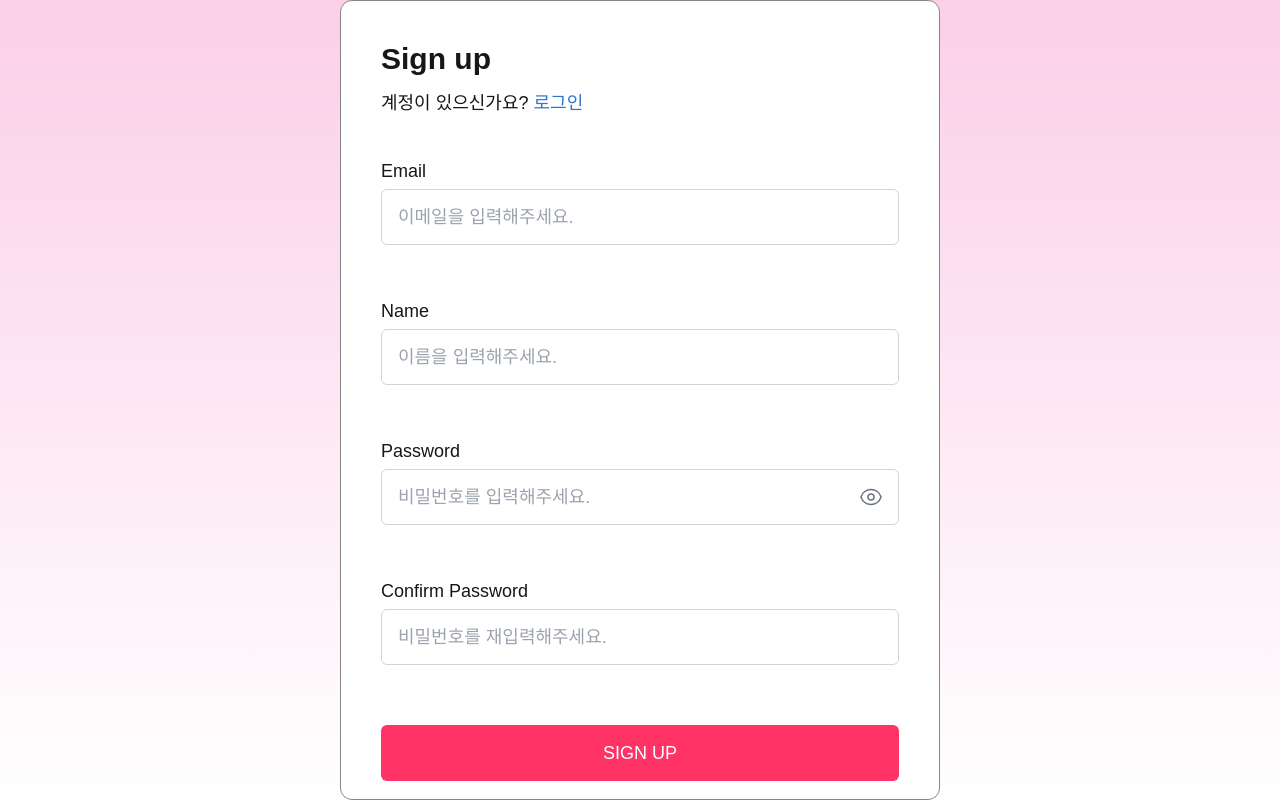
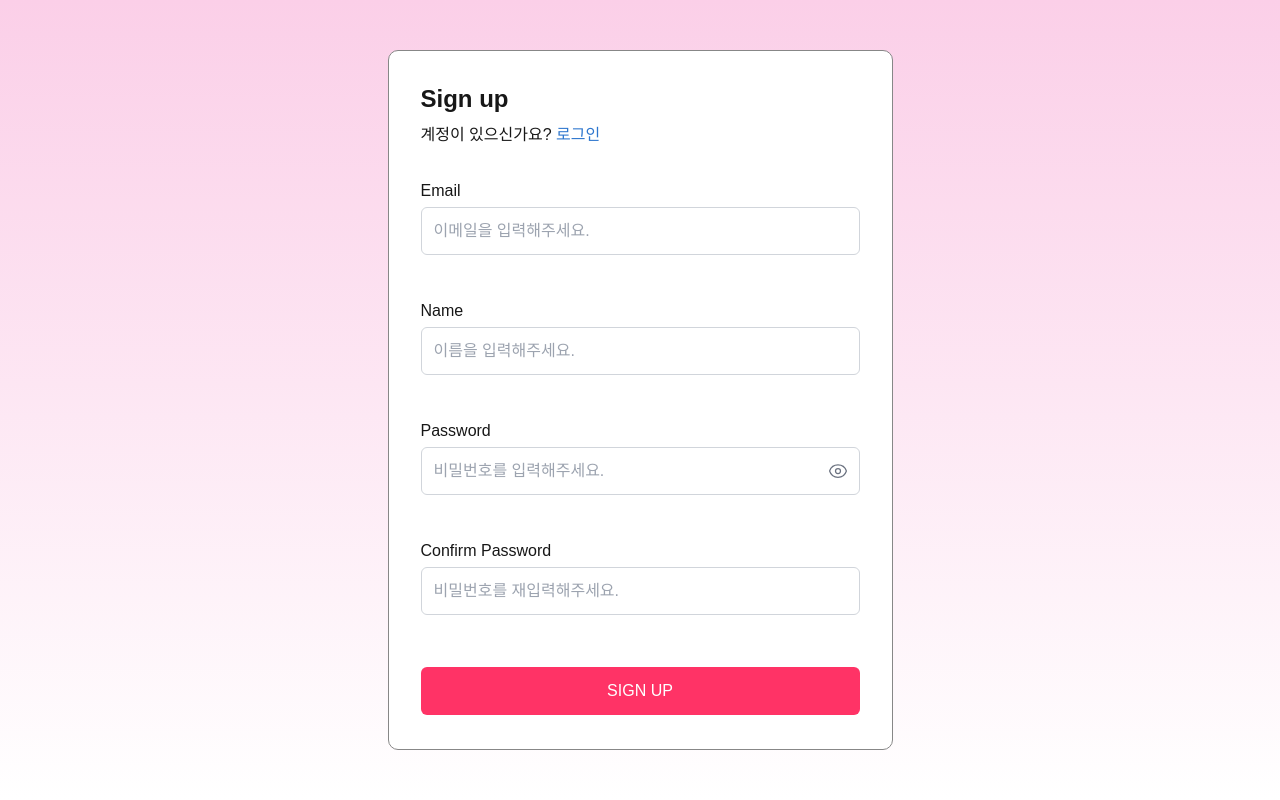
Before and after one commit to wf4-2/manitto, a Next.js app: page /signup in a window 1280 px wide. Built offline with nearby package versions, Linux system fonts and the light colour scheme.

Commit message:
💄 로그인, 회원가입 폼 크기 조절

```diff
--- a/src/components/LoginForm.tsx
+++ b/src/components/LoginForm.tsx
@@ -1,6 +1,6 @@
-"use client";
+'use client';
 
-import { useState } from "react";
+import { useState } from 'react';
 import { login } from '../app/(auth)/actions';
 
 export default function LoginForm() {
@@ -22,22 +22,22 @@ export default function LoginForm() {
   return (
     <form
       onSubmit={handleSubmit}
-      className="w-[600px] h-[800px] flex-shrink-0 rounded-[12px] border-[0.5px] border-[#878787] bg-white p-10 flex flex-col justify-between"
+      className="w-[505px] h-[700px] flex-shrink-0 rounded-[10px] border-[0.5px] border-[#878787] bg-white p-8 flex flex-col justify-between"
     >
-      <div className="space-y-10">
-        <div className="space-y-3">
-          <h1 className="text-3xl font-semibold">Login</h1>
-          <p className="text-lg">
-            계정이 없으신가요?{" "}
+      <div>
+        <div className="space-y-2 mb-8">
+          <h1 className="text-2xl font-semibold">Login</h1>
+          <p className="text-base">
+            계정이 없으신가요?{' '}
             <a href="/signup" className="text-[#2D76CE] hover:underline">
               가입하기
             </a>
           </p>
         </div>
 
-        <div className="space-y-8">
-          <div className="space-y-3">
-            <label htmlFor="email" className="text-lg font-medium">
+        <div className="space-y-6 mb-16">
+          <div className="space-y-2">
+            <label htmlFor="email" className="text-base font-medium">
               Email
             </label>
             <input
@@ -45,29 +45,29 @@ export default function LoginForm() {
               name="email"
               type="email"
               placeholder="이메일을 입력해주세요."
-              className="w-full h-14 px-4 py-2 text-lg border border-gray-300 rounded-md focus:outline-none focus:ring-2 focus:ring-[#2D76CE]"
+              className="w-full h-12 px-3 py-2 text-base border border-gray-300 rounded-md focus:outline-none focus:ring-2 focus:ring-[#2D76CE]"
             />
             <p className="h-4 text-red-500 text-sm">
-              {errors.email?.[0] || ""}
+              {errors.email?.[0] || ''}
             </p>
           </div>
 
-          <div className="space-y-3">
-            <label htmlFor="password" className="text-lg font-medium">
+          <div className="space-y-2">
+            <label htmlFor="password" className="text-base font-medium">
               Password
             </label>
             <div className="relative">
               <input
                 id="password"
                 name="password"
-                type={showPassword ? "text" : "password"}
+                type={showPassword ? 'text' : 'password'}
                 placeholder="비밀번호를 입력해주세요."
-                className="w-full h-14 px-4 py-2 pr-12 text-lg border border-gray-300 rounded-md focus:outline-none focus:ring-2 focus:ring-[#2D76CE]"
+                className="w-full h-12 px-3 py-2 pr-10 text-base border border-gray-300 rounded-md focus:outline-none focus:ring-2 focus:ring-[#2D76CE]"
               />
               <button
                 type="button"
                 onClick={() => setShowPassword(!showPassword)}
-                className="absolute right-4 top-1/2 -translate-y-1/2 text-gray-500 hover:text-gray-700"
+                className="absolute right-3 top-1/2 -translate-y-1/2 text-gray-500 hover:text-gray-700"
               >
                 {showPassword ? (
                   <svg
@@ -76,7 +76,7 @@ export default function LoginForm() {
                     viewBox="0 0 24 24"
                     strokeWidth={1.5}
                     stroke="currentColor"
-                    className="w-6 h-6"
+                    className="w-5 h-5"
                   >
                     <path
                       strokeLinecap="round"
@@ -91,7 +91,7 @@ export default function LoginForm() {
                     viewBox="0 0 24 24"
                     strokeWidth={1.5}
                     stroke="currentColor"
-                    className="w-6 h-6"
+                    className="w-5 h-5"
                   >
                     <path
                       strokeLinecap="round"
@@ -110,7 +110,7 @@ export default function LoginForm() {
           </div>
         </div>
 
-        <button className="w-full h-14 bg-[#ff3366] hover:bg-pink-300/90 text-white text-lg font-medium rounded-md transition-colors">
+        <button className="w-full h-12 bg-[#ff3366] hover:bg-pink-300/90 text-white text-base font-medium rounded-md transition-colors">
           LOGIN
         </button>
       </div>
--- a/src/components/SignupForm.tsx
+++ b/src/components/SignupForm.tsx
@@ -1,7 +1,7 @@
-"use client";
+'use client';
 
-import { useState } from "react";
-import { signup } from "../app/(auth)/actions";
+import { useState } from 'react';
+import { signup } from '../app/(auth)/actions';
 
 export default function SignupForm() {
   const [showPassword, setShowPassword] = useState(false);
@@ -22,23 +22,23 @@ export default function SignupForm() {
   return (
     <form
       onSubmit={handleSubmit}
-      className="w-[600px] h-[800px] flex-shrink-0 rounded-[12px] border-[0.5px] border-[#878787] bg-white p-10 flex flex-col justify-between"
+      className="w-[505px] h-[700px] flex-shrink-0 rounded-[10px] border-[0.5px] border-[#878787] bg-white p-8 flex flex-col justify-between"
     >
-      <div className="space-y-10">
-        <div className="space-y-3">
-          <h1 className="text-3xl font-semibold">Sign up</h1>
-          <p className="text-lg">
-            계정이 있으신가요?{" "}
+      <div className="space-y-8">
+        <div className="space-y-2">
+          <h1 className="text-2xl font-semibold">Sign up</h1>
+          <p className="text-base">
+            계정이 있으신가요?{' '}
             <a href="/login" className="text-[#2D76CE] hover:underline">
               로그인
             </a>
           </p>
         </div>
 
-        <div className="space-y-8">
+        <div className="space-y-6">
           {/* Email Field */}
           <div className="space-y-1">
-            <label htmlFor="email" className="text-lg font-medium">
+            <label htmlFor="email" className="text-base font-medium">
               Email
             </label>
             <input
@@ -46,16 +46,16 @@ export default function SignupForm() {
               name="email"
               type="email"
               placeholder="이메일을 입력해주세요."
-              className="w-full h-14 px-4 py-2 text-lg border border-gray-300 rounded-md focus:outline-none focus:ring-2 focus:ring-[#2D76CE]"
+              className="w-full h-12 px-3 py-2 text-base border border-gray-300 rounded-md focus:outline-none focus:ring-2 focus:ring-[#2D76CE]"
             />
             <p className="h-4 text-red-500 text-sm">
-              {errors.email?.[0] || ""}
+              {errors.email?.[0] || ''}
             </p>
           </div>
 
           {/* Name Field */}
           <div className="space-y-1">
-            <label htmlFor="name" className="text-lg font-medium">
+            <label htmlFor="name" className="text-base font-medium">
               Name
             </label>
             <input
@@ -63,30 +63,28 @@ export default function SignupForm() {
               name="name"
               type="text"
               placeholder="이름을 입력해주세요."
-              className="w-full h-14 px-4 py-2 text-lg border border-gray-300 rounded-md focus:outline-none focus:ring-2 focus:ring-[#2D76CE]"
+              className="w-full h-12 px-3 py-2 text-base border border-gray-300 rounded-md focus:outline-none focus:ring-2 focus:ring-[#2D76CE]"
             />
-            <p className="h-4 text-red-500 text-sm">
-              {errors.name?.[0] || ""}
-            </p>
+            <p className="h-4 text-red-500 text-sm">{errors.name?.[0] || ''}</p>
           </div>
 
           {/* Password Field */}
           <div className="space-y-1">
-            <label htmlFor="password" className="text-lg font-medium">
+            <label htmlFor="password" className="text-base font-medium">
               Password
             </label>
             <div className="relative">
               <input
                 id="password"
                 name="password"
-                type={showPassword ? "text" : "password"}
+                type={showPassword ? 'text' : 'password'}
                 placeholder="비밀번호를 입력해주세요."
-                className="w-full h-14 px-4 py-2 pr-12 text-lg border border-gray-300 rounded-md focus:outline-none focus:ring-2 focus:ring-[#2D76CE]"
+                className="w-full h-12 px-3 py-2 pr-10 text-base border border-gray-300 rounded-md focus:outline-none focus:ring-2 focus:ring-[#2D76CE]"
               />
               <button
                 type="button"
                 onClick={() => setShowPassword(!showPassword)}
-                className="absolute right-4 top-1/2 -translate-y-1/2 text-gray-500 hover:text-gray-700"
+                className="absolute right-3 top-1/2 -translate-y-1/2 text-gray-500 hover:text-gray-700"
               >
                 {showPassword ? (
                   <svg
@@ -95,7 +93,7 @@ export default function SignupForm() {
                     viewBox="0 0 24 24"
                     strokeWidth={1.5}
                     stroke="currentColor"
-                    className="w-6 h-6"
+                    className="w-5 h-5"
                   >
                     <path
                       strokeLinecap="round"
@@ -110,7 +108,7 @@ export default function SignupForm() {
                     viewBox="0 0 24 24"
                     strokeWidth={1.5}
                     stroke="currentColor"
-                    className="w-6 h-6"
+                    className="w-5 h-5"
                   >
                     <path
                       strokeLinecap="round"
@@ -127,13 +125,13 @@ export default function SignupForm() {
               </button>
             </div>
             <p className="h-4 text-red-500 text-sm">
-              {errors.password?.[0] || ""}
+              {errors.password?.[0] || ''}
             </p>
           </div>
 
           {/* Confirm Password Field */}
           <div className="space-y-1">
-            <label htmlFor="confirmPassword" className="text-lg font-medium">
+            <label htmlFor="confirmPassword" className="text-base font-medium">
               Confirm Password
             </label>
             <div className="relative">
@@ -142,16 +140,17 @@ export default function SignupForm() {
                 name="confirmPassword"
                 type="password"
                 placeholder="비밀번호를 재입력해주세요."
-                className="w-full h-14 px-4 py-2 pr-12 text-lg border border-gray-300 rounded-md focus:outline-none focus:ring-2 focus:ring-[#2D76CE]"
+                className="w-full h-12 px-3 py-2 pr-10 text-base border border-gray-300 rounded-md focus:outline-none focus:ring-2 focus:ring-[#2D76CE]"
               />
             </div>
             <p className="h-4 text-red-500 text-sm">
-              {errors.confirmPassword?.[0] || ""}
+              {errors.confirmPassword?.[0] || ''}
             </p>
           </div>
         </div>
 
-        <button className="w-full h-14 bg-[#ff3366] hover:bg-pink-300/90 text-white text-lg font-medium rounded-md transition-colors">
+        {/* Sign Up Button */}
+        <button className="w-full h-12 bg-[#ff3366] hover:bg-pink-300/90 text-white text-base font-medium rounded-md transition-colors">
           SIGN UP
         </button>
       </div>
```
